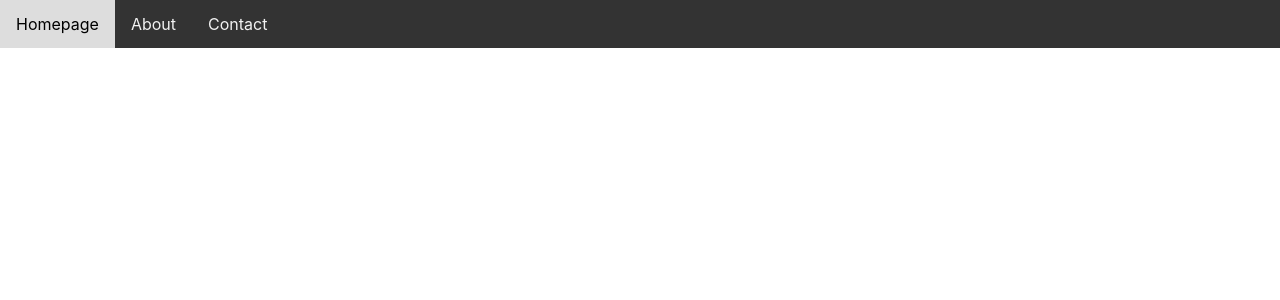
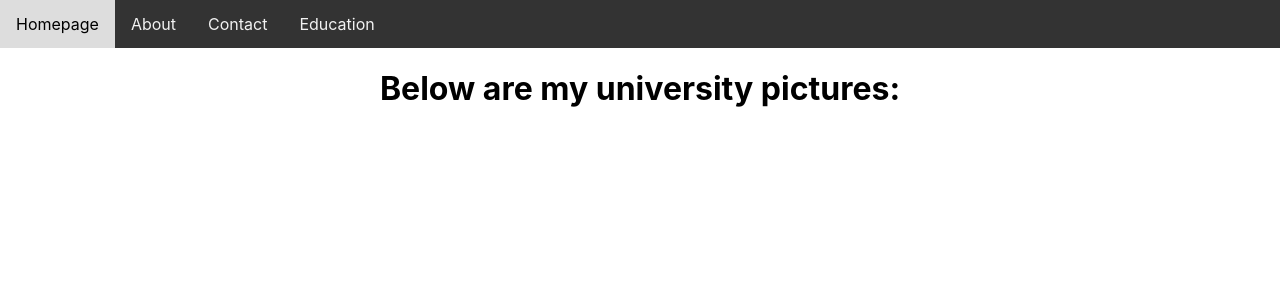
Before and after one commit to PuriDett/SP444_mynav, a React (Create React App) app: page /edu in a window 1280 px wide. Shown: the top 300 px of the page. Built offline with nearby package versions, Linux system fonts and the light colour scheme.

Commit message:
Add componnt edu

```diff
--- a/src/App.js
+++ b/src/App.js
@@ -3,6 +3,7 @@ import './App.css';
 import Homepage from './components/Homepage';
 import AboutMe from './components/AboutMe';
 import Contact from './components/Contact';
+import Education from './components/Education';
 import {Routes,Route,Link} from 'react-router-dom';
 
 function App() {
@@ -12,11 +13,13 @@ function App() {
         <Link to="/" className='nav-item'>Homepage</Link>
         <Link to="/about-me" className='nav-item'>About</Link>
         <Link to="/Contact" className='nav-item'>Contact</Link>
+        <Link to="/edu" className='nav-item'>Education</Link>
       </nav>
       <Routes>
           <Route path="/" element={<Homepage/>}/>
           <Route path="/about-me" element={<AboutMe/>}/>
           <Route path="/Contact" element={<Contact/>}/>
+          <Route path="/edu" element={<Education/>}/>
       </Routes>
     </div>
   );
--- /dev/null
+++ b/src/components/Education.js
@@ -0,0 +1,6 @@
+function Education(){
+    return(
+        <h1>Below are my university pictures: </h1>
+    );
+}
+export default Education ;
```
